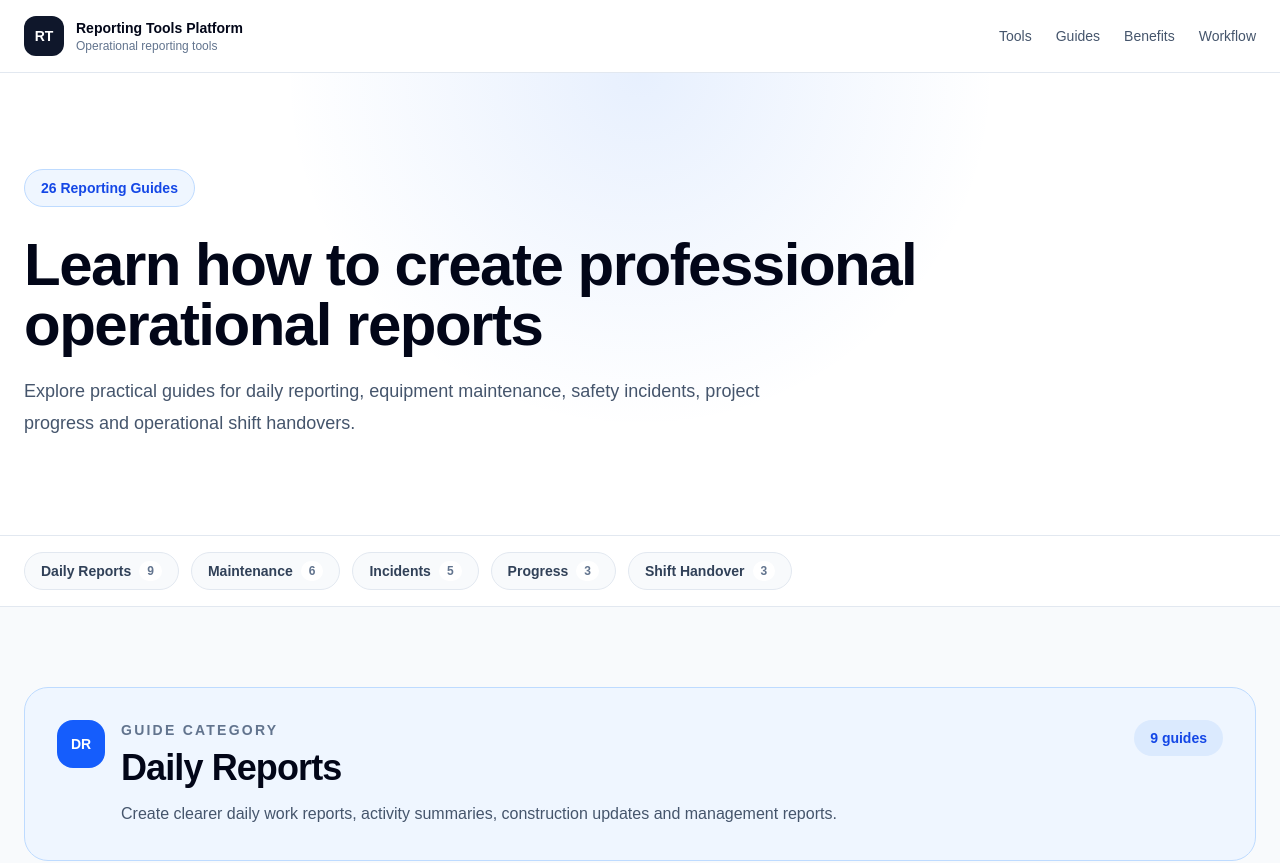
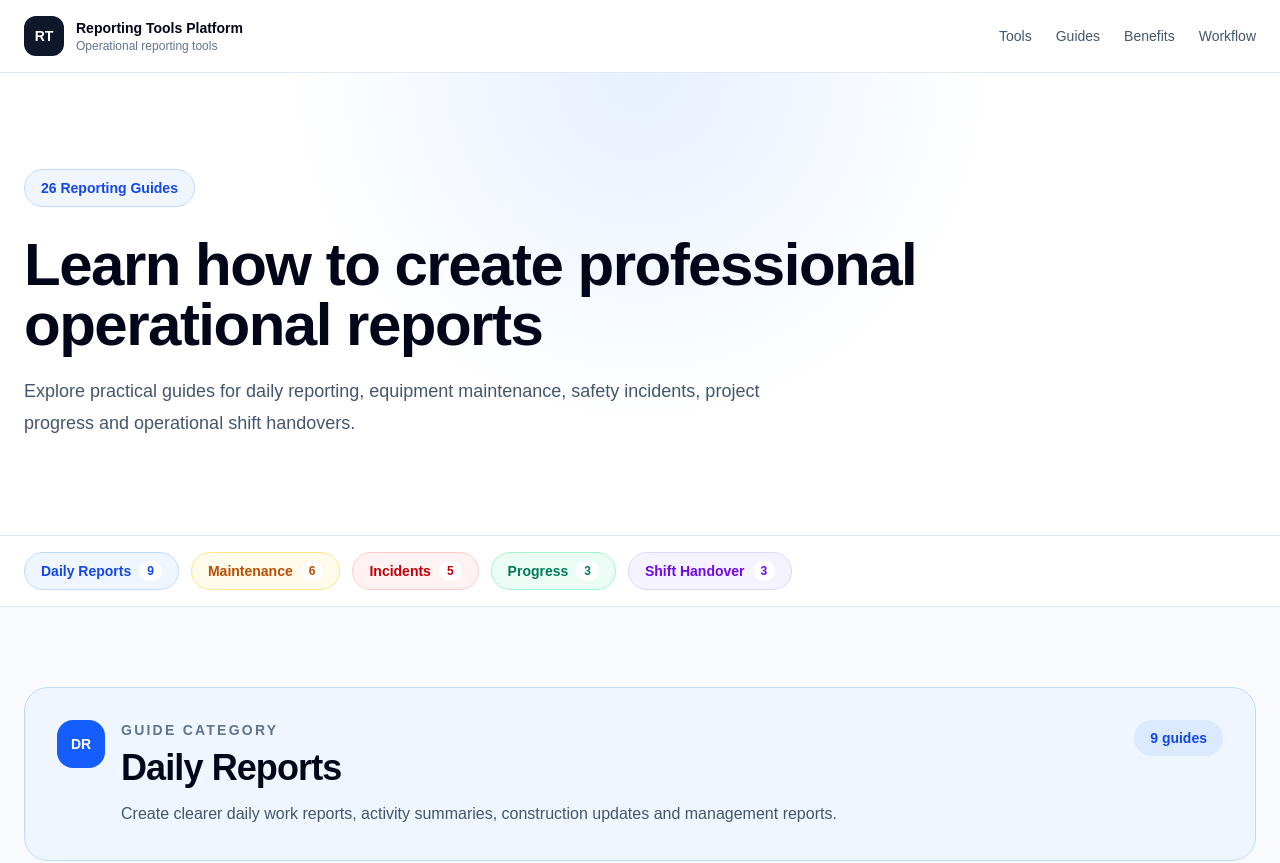
Before and after one commit to kike-Pinto/reporting-tools-platform, a Next.js app: page /guides in a window 1280 px wide. Shown: the top 863 px of the page. Built offline with nearby package versions, Linux system fonts and the light colour scheme.

Commit message:
Improve guide cateogry navigation

```diff
--- a/app/globals.css
+++ b/app/globals.css
@@ -44,6 +44,10 @@ body {
 
   body * {
     visibility: hidden !important;
+  }
+
+  html {
+    scroll-behavior: smooth;
   }
 
   .print-only,
--- a/app/guides/page.tsx
+++ b/app/guides/page.tsx
@@ -23,6 +23,8 @@ type CategoryConfig = {
   accentClasses: string
   iconClasses: string
   countClasses: string
+  navClasses: string
+  navCountClasses: string
 }
 
 const guideCategories: CategoryConfig[] = [
@@ -36,6 +38,9 @@ const guideCategories: CategoryConfig[] = [
     accentClasses: 'border-blue-200 bg-blue-50',
     iconClasses: 'bg-blue-600 text-white',
     countClasses: 'bg-blue-100 text-blue-700',
+    navClasses:
+      'border-blue-200 bg-blue-50 text-blue-700 hover:border-blue-300 hover:bg-blue-100',
+    navCountClasses: 'bg-white text-blue-700',
   },
   {
     name: 'Maintenance Reports',
@@ -47,6 +52,9 @@ const guideCategories: CategoryConfig[] = [
     accentClasses: 'border-amber-200 bg-amber-50',
     iconClasses: 'bg-amber-500 text-white',
     countClasses: 'bg-amber-100 text-amber-700',
+    navClasses:
+      'border-amber-200 bg-amber-50 text-amber-700 hover:border-amber-300 hover:bg-amber-100',
+    navCountClasses: 'bg-white text-amber-700',
   },
   {
     name: 'Incident Reports',
@@ -58,6 +66,9 @@ const guideCategories: CategoryConfig[] = [
     accentClasses: 'border-red-200 bg-red-50',
     iconClasses: 'bg-red-500 text-white',
     countClasses: 'bg-red-100 text-red-700',
+    navClasses:
+      'border-red-200 bg-red-50 text-red-700 hover:border-red-300 hover:bg-red-100',
+    navCountClasses: 'bg-white text-red-700',
   },
   {
     name: 'Progress Reports',
@@ -69,6 +80,9 @@ const guideCategories: CategoryConfig[] = [
     accentClasses: 'border-emerald-200 bg-emerald-50',
     iconClasses: 'bg-emerald-600 text-white',
     countClasses: 'bg-emerald-100 text-emerald-700',
+    navClasses:
+      'border-emerald-200 bg-emerald-50 text-emerald-700 hover:border-emerald-300 hover:bg-emerald-100',
+    navCountClasses: 'bg-white text-emerald-700',
   },
   {
     name: 'Shift Handover',
@@ -80,6 +94,9 @@ const guideCategories: CategoryConfig[] = [
     accentClasses: 'border-violet-200 bg-violet-50',
     iconClasses: 'bg-violet-600 text-white',
     countClasses: 'bg-violet-100 text-violet-700',
+    navClasses:
+      'border-violet-200 bg-violet-50 text-violet-700 hover:border-violet-300 hover:bg-violet-100',
+    navCountClasses: 'bg-white text-violet-700',
   },
 ]
 
@@ -89,7 +106,7 @@ function getGuidesByCategory(category: GuideCategory) {
 
 export default function GuidesPage() {
   return (
-    <main className='min-h-screen bg-slate-50 text-slate-900'>
+    <main className='min-h-screen scroll-smooth bg-slate-50 text-slate-900'>
       <Navbar />
 
       <section className='relative overflow-hidden border-b border-slate-200 bg-white'>
@@ -127,11 +144,13 @@ export default function GuidesPage() {
                 <a
                   key={category.id}
                   href={`#${category.id}`}
-                  className='inline-flex shrink-0 items-center gap-2 rounded-full border border-slate-200 bg-slate-50 px-4 py-2 text-sm font-semibold text-slate-700 transition hover:border-blue-300 hover:bg-blue-50 hover:text-blue-700'
+                  className={`inline-flex shrink-0 items-center gap-2 rounded-full border px-4 py-2 text-sm font-semibold transition ${category.navClasses}`}
                 >
                   {category.shortName}
 
-                  <span className='rounded-full bg-white px-2 py-0.5 text-xs text-slate-500'>
+                  <span
+                    className={`rounded-full px-2 py-0.5 text-xs font-semibold ${category.navCountClasses}`}
+                  >
                     {guideCount}
                   </span>
                 </a>
```
